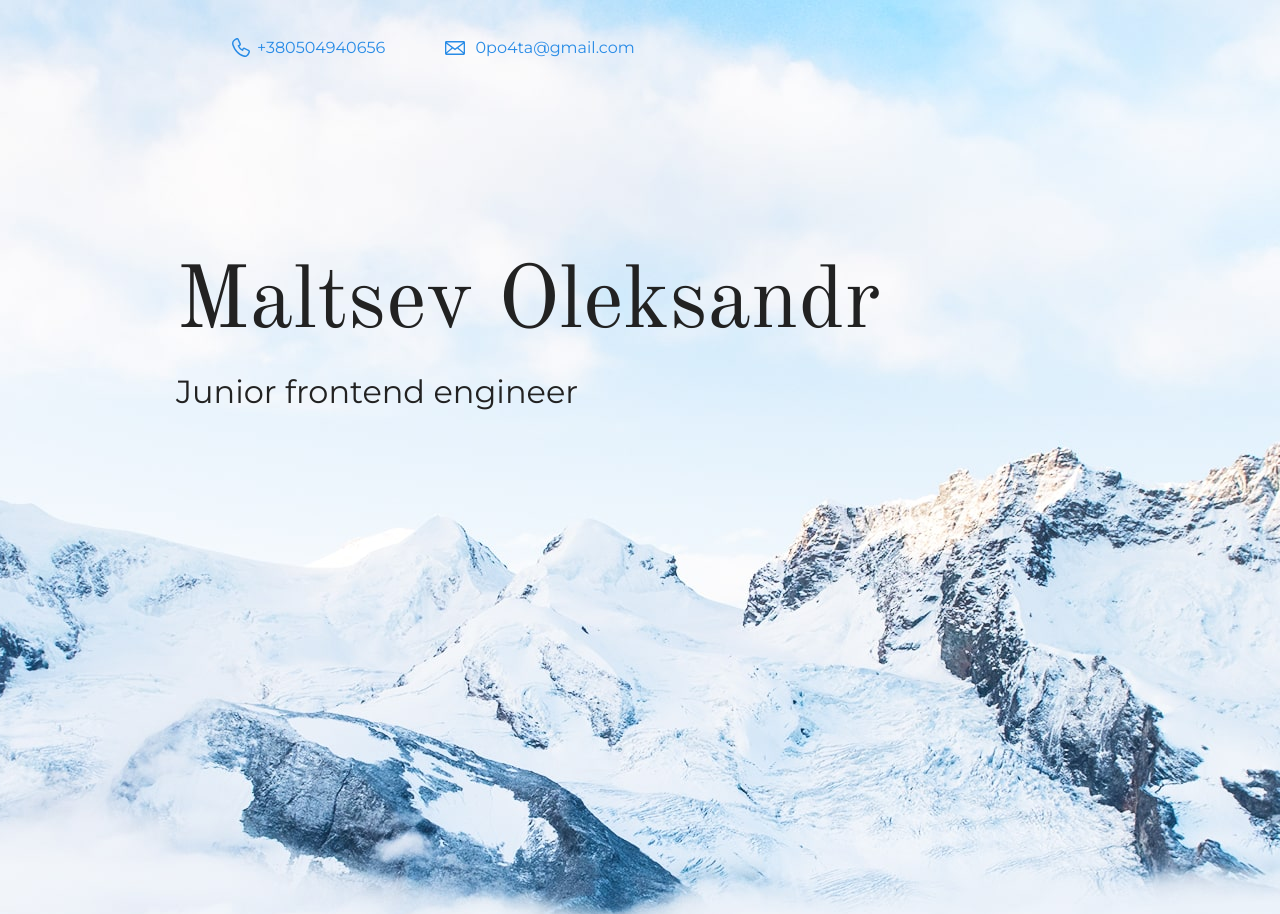
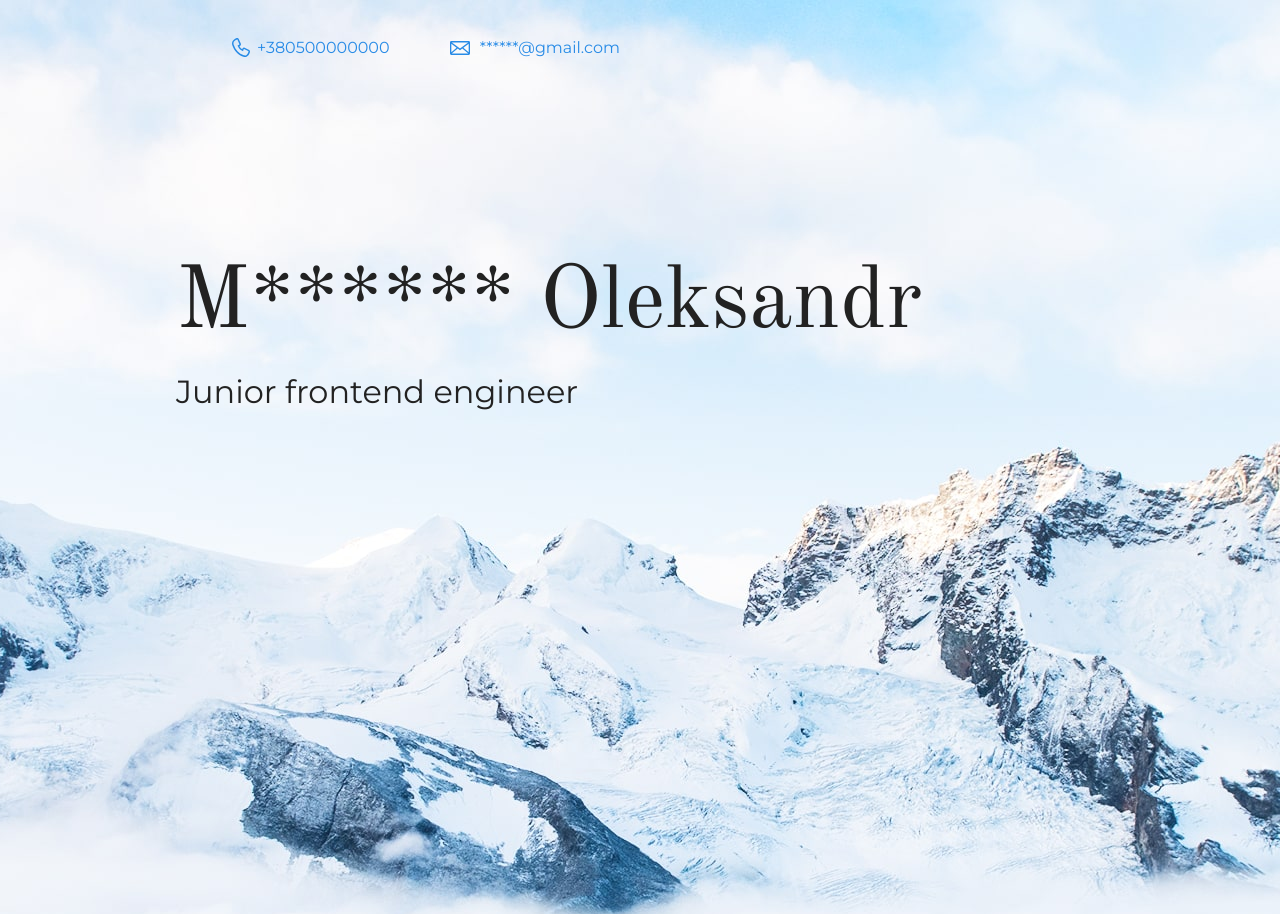
Before and after one commit to Impostor81/site-portfolio, a plain HTML site: page index.html in a window 1280 px wide. Shown: the top 914 px of the page. Drawn offline with nearby package versions, Linux system fonts and the light colour scheme.

Commit message:
hide phone and email

```diff
--- a/index.html
+++ b/index.html
@@ -13,14 +13,14 @@
 <body>
   <div class="container">
     <header class="page-header">
-      <a href="tel:+380504940656" class="header-phone">+380504940656</a>
-      <a href="mailto:0po4ta@gmail.com" class="header-email">0po4ta@gmail.com</a>
+      <a href="tel:+38050000000" class="header-phone">+380500000000</a>
+      <a href="mailto:******@gmail.com" class="header-email">******@gmail.com</a>
     </header>
   </div>
 
   <div class="container">
     <section class="hero-image">
-      <h1 class="heading">Maltsev Oleksandr</h1>
+      <h1 class="heading">M****** Oleksandr</h1>
       <p>Junior frontend engineer</p>
     </section>
   </div>
@@ -57,8 +57,8 @@
 
   <div class="container">
     <footer class="page-footer">
-      <a href="tel:+380504940656" class="footer-phone">+380504940656</a>
-      <a href="mailto:0po4ta@gmail.com" class="footer-email">0po4ta@gmail.com</a>
+      <a href="tel:+380500000000" class="footer-phone">+380500000000</a>
+      <a href="mailto:******@gmail.com" class="footer-email">******@gmail.com</a>
     </footer>
   </div>
 </body>
```
